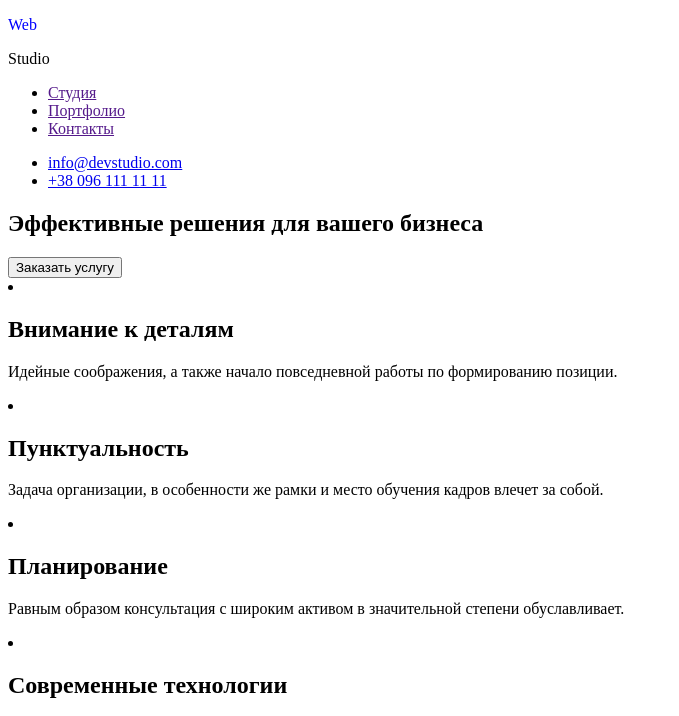
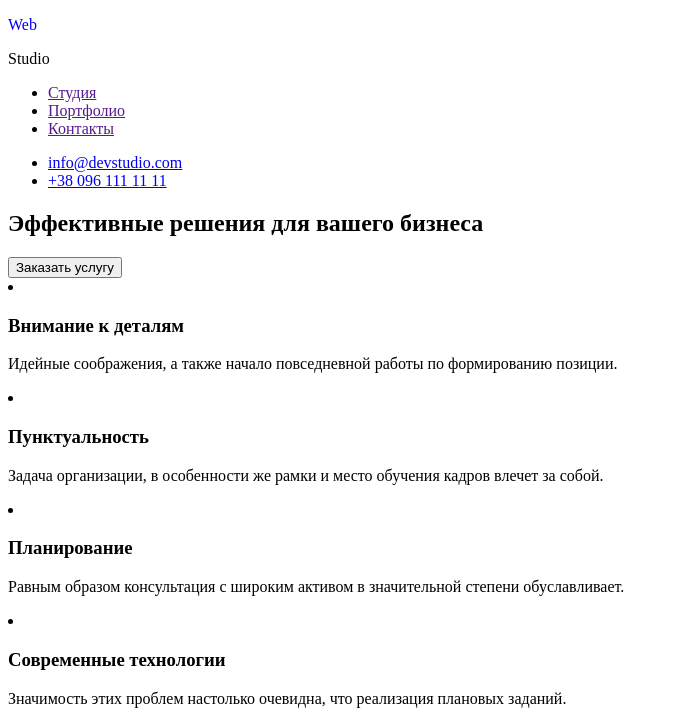
Before and after one commit to KatyaGanchuk/goit-markup-hw-01, a plain HTML site: page index.html in a window 1280 px wide. Shown: the top 716 px of the page, without its empty margins (0-679 px from the left). Drawn offline with Linux system fonts and the light colour scheme; files whose address does not match are found by name.

Commit message:
Update index.html

```diff
--- a/index.html
+++ b/index.html
@@ -10,6 +10,7 @@
 
 <body>
     <header>
+        <a>
         <p lang="en">
             <span style="color: blue;">
                 Web
@@ -47,19 +48,19 @@
         </section>
         <section>
             <li>
-                <h2>Внимание к деталям</h2>
+                <h3>Внимание к деталям</h3>
                 <p>Идейные соображения, а также начало повседневной работы по формированию позиции.</p>
             </li>
             <li>
-                <h2>Пунктуальность</h2>
+                <h3>Пунктуальность</h3>
                 <p>Задача организации, в особенности же рамки и место обучения кадров влечет за собой.</p>
             </li>
             <li>
-                <h2>Планирование</h2>
+                <h3>Планирование</h3>
                 <p>Равным образом консультация с широким активом в значительной степени обуславливает.</p>
             </li>
             <li>
-                <h2>Современные технологии</h2>
+                <h3>Современные технологии</h3>
                 <p>Значимость этих проблем настолько очевидна, что реализация плановых заданий.</p>
             </li>
         </section>
@@ -102,6 +103,7 @@
         </section>
     </main>
     <footer>
+        <a>
         <p lang="en">
             <span style="color: blue;">
                 Web
@@ -109,10 +111,13 @@
         </p>
 
         <p lang="en">Studio</p>
+        </a>
         <address>
             <ul>
                 <li>
-                    <a href="">г. Киев, пр-т Леси Украинки, 26</a>
+                    <aside>
+                    <a href="#г. Киев, пр-т Леси Украинки, 26">г. Киев, пр-т Леси Украинки, 26</a>
+                    </aside>
                 </li>
                 <li>
                     <a href="mailto:info@example.com">info@example.com</a>
```
